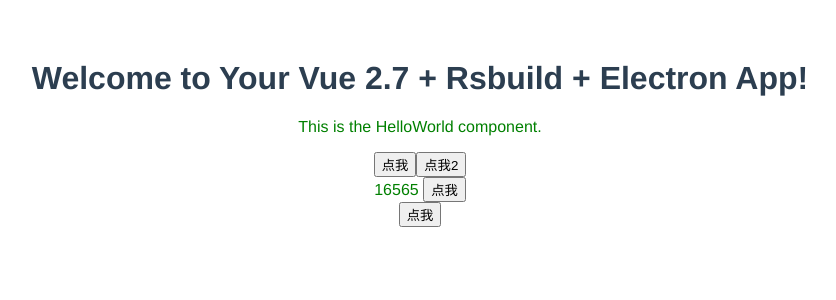
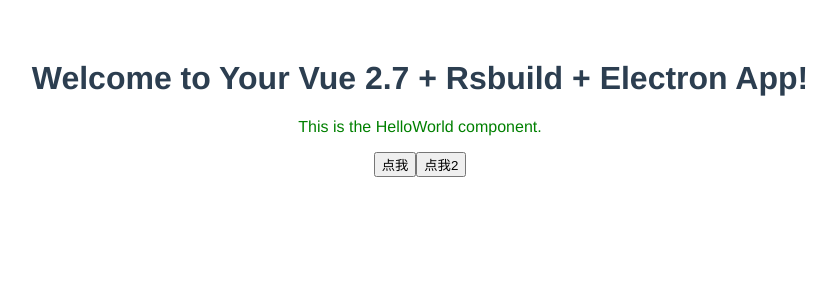
Before and after one commit to Y3coder/electron-vue2-rsbuild-starter, a Vue app: page / in a window 1280 px wide. Shown: the top 300 px of the page, without its empty margins (220-1056 px from the left). Built offline with nearby package versions, Linux system fonts and the light colour scheme.

Commit message:
refactor: 删除不必要的按钮和组件

```diff
--- a/src/App.vue
+++ b/src/App.vue
@@ -2,7 +2,6 @@
   <div id="app-content">
     <h1>{{ message }}</h1>
     <HelloWorld />
-    <button @click="handleClick">点我</button>
   </div>
 </template>
 
--- a/src/components/HelloWorld.vue
+++ b/src/components/HelloWorld.vue
@@ -3,7 +3,6 @@
     <p>This is the HelloWorld component.</p>
     <button @click="handleClick">点我</button>
     <button @click="handleClick2">点我2</button>
-    <aaa />
   </div>
 </template>
 
```
